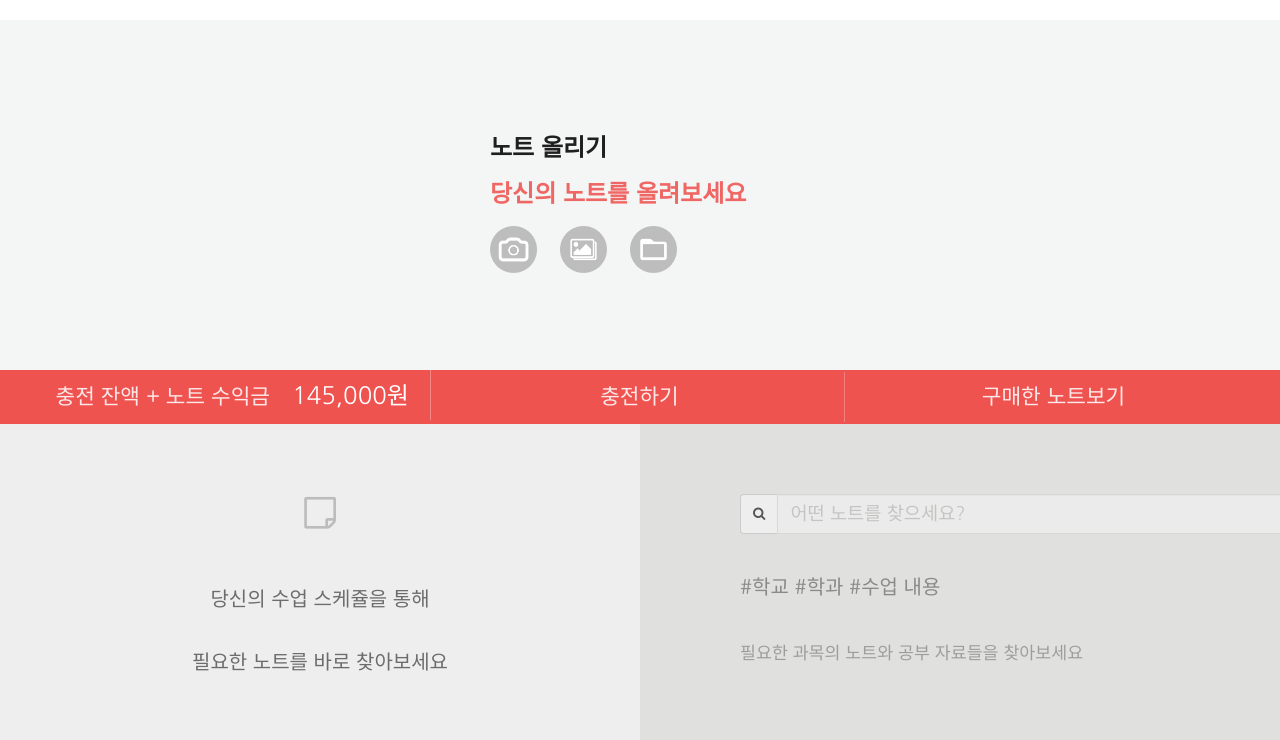
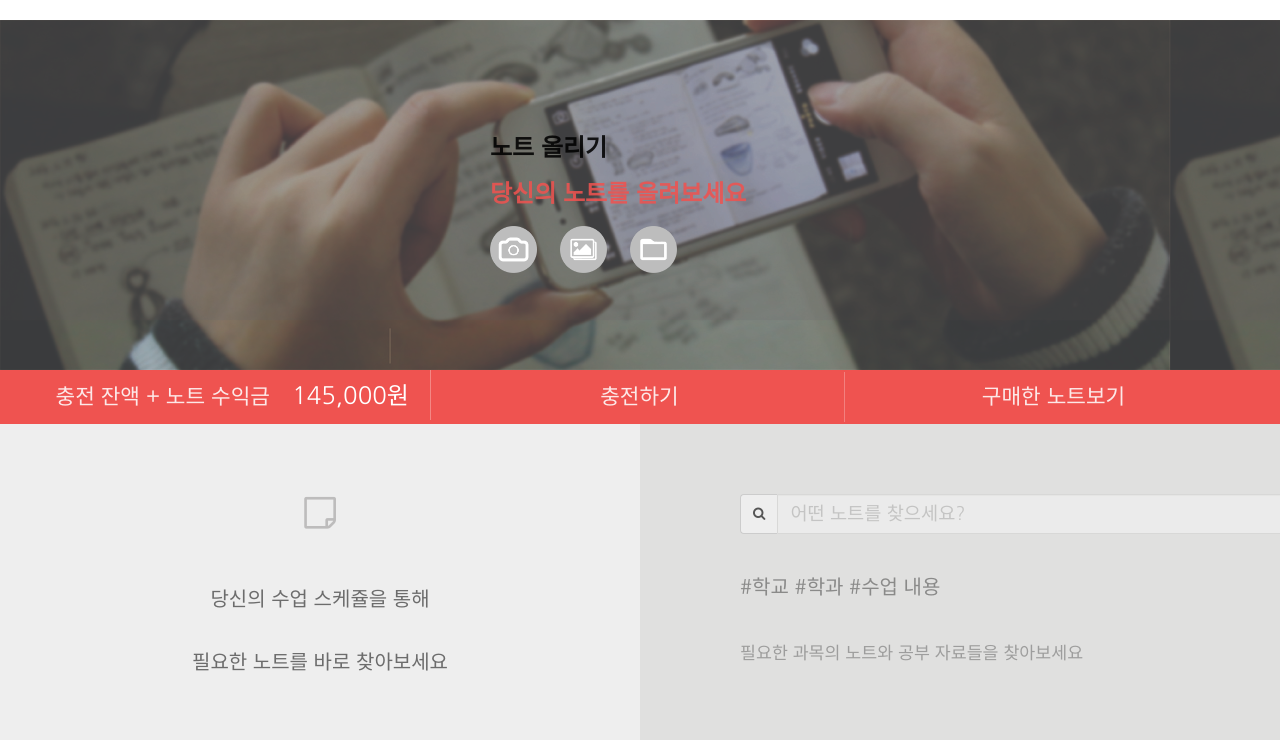
Before and after one commit to notevillage/web_client, a website: page client/index.html in a window 1280 px wide. Shown: the part 60-800 px from the top of the page. Drawn offline with nearby package versions, Linux system fonts and the light colour scheme; files that its build step writes are made by us from their sources.

Commit message:
landing_main_image_work

```diff
--- a/client/module/landing/css/landing.css
+++ b/client/module/landing/css/landing.css
@@ -71,6 +71,7 @@
 .landing .main {
     height: 350px;
     background-color: #F4f5f5;
+    background: url("../img/landing_main.jpg")
 }
 
 .landing .main .center-container {
```
Also changed, not shown: client/module/landing/img/landing_main.jpg (added).
